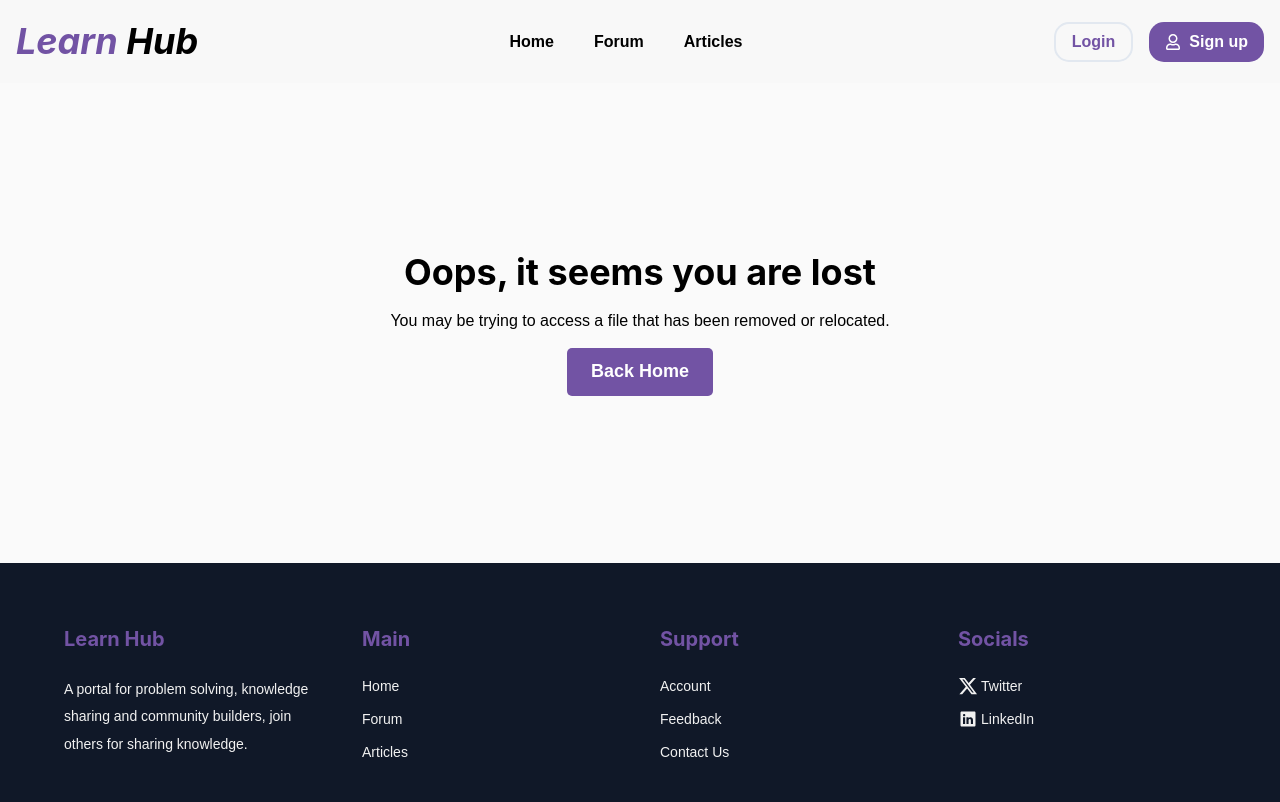
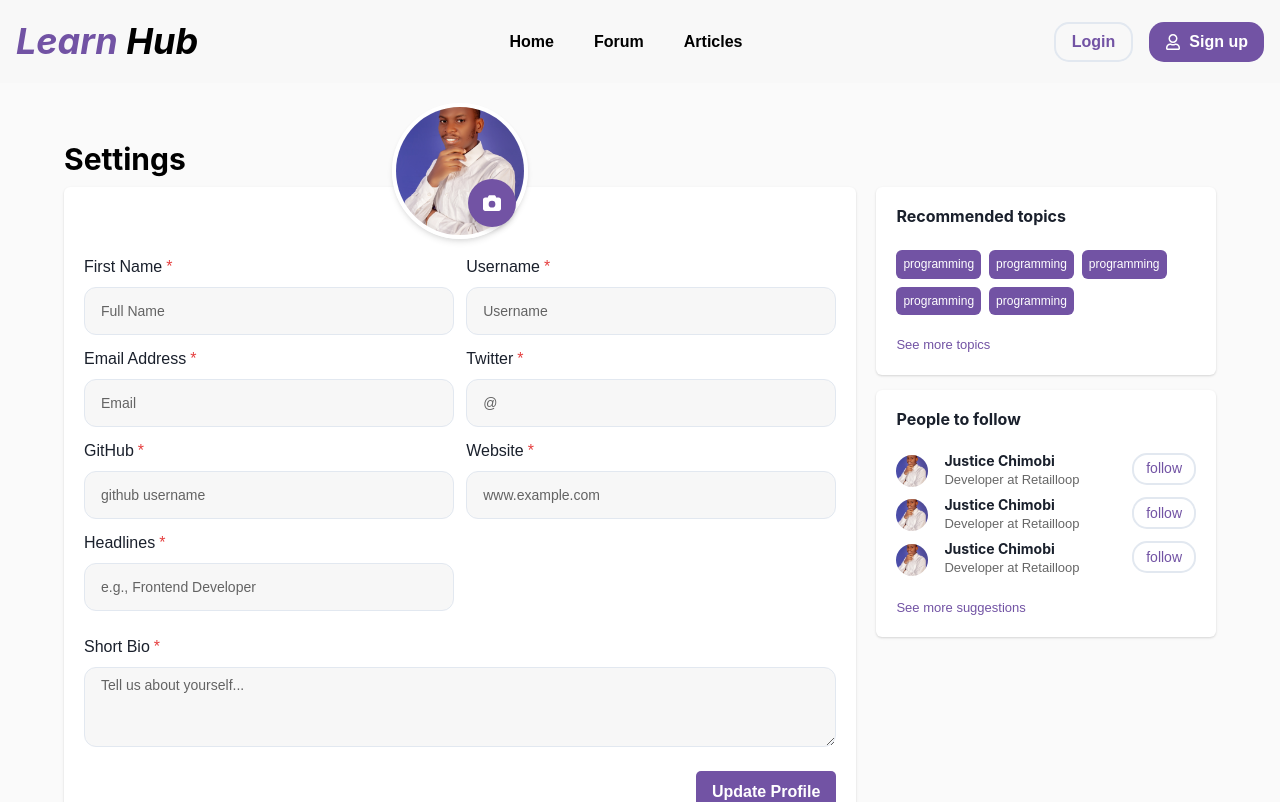
Before and after one commit to chimobi-justice/learn-hub, a React (Vite) app: page /me/settings/account/edit in a window 1280 px wide. Shown: the top 802 px of the page. Built offline with nearby package versions, Linux system fonts and the light colour scheme.

Commit message:
get created users articles

```diff
--- a/src/App.tsx
+++ b/src/App.tsx
@@ -15,10 +15,12 @@ import Articles from '@pages/Articles'
 import ShowArticle from '@pages/Articles/show'
 import CreateArticle from '@pages/Articles/create'
 
+import Profile from '@pages/Users/Profile'
+import ProfileEdit from '@pages/Users/Settings'
+import UserViews from '@pages/Users/UserViews'
+
 import Login from '@pages/Auth/Login'
 import Register from '@pages/Auth/Register'
-import Profile from '@pages/Users/Profile'
-import ProfileEdit from '@pages/Users/Settings'
 
 const routes = createBrowserRouter(
   createRoutesFromElements(
@@ -33,8 +35,9 @@ const routes = createBrowserRouter(
         <Route index path='/articles/:slug' element={<ShowArticle />} />
         <Route index path='/articles/new' element={<CreateArticle />} />
 
-        <Route index path='/user/lnb/:user' element={<Profile />} />
-        <Route index path='/user/lnb/:user/edit' element={<ProfileEdit />} />
+        <Route index path='/me/:username' element={<Profile />} />
+        <Route index path='/me/settings/account/edit' element={<ProfileEdit />} />
+        <Route index path='/me/views/:username' element={<UserViews />} />
 
         <Route index path='/auth/login' element={<Login />} />
         <Route index path='/auth/register' element={<Register />} />
--- a/src/components/NavBar/navBarLg.tsx
+++ b/src/components/NavBar/navBarLg.tsx
@@ -91,15 +91,21 @@ const NavBarLg: FunctionComponent = () => {
                       </Box>
                     </MenuButton>
                     <MenuList>
+                      <Link to="/me/@justice-chimobi">
                         <MenuItem color={"blcack"}>
                           Your Profile
                         </MenuItem>
+                      </Link>
+                      <Link to="/me/views/@justice-chimobi">
                         <MenuItem color={"black"}>
-                        Your Articles
+                          Your Stories
                         </MenuItem>
+                      </Link>
+                      <Link to="/me/settings/account/edit">
                         <MenuItem color={"black"}>
                           Settings
                         </MenuItem>
+                      </Link>
                       <MenuDivider />
                       <MenuItem color={"black"}>
                         Logout
--- a/src/components/NavBar/navBarSm.tsx
+++ b/src/components/NavBar/navBarSm.tsx
@@ -151,15 +151,30 @@ const NavBarSm: FunctionComponent = () => {
                             </Box>
                           </MenuButton>
                           <MenuList>
+                            <Link
+                              to="/me/@justice-chimobi"
+                              onClick={() => setOpen(false)}
+                            >
                               <MenuItem color={"blcack"}>
                                 Your Profile
                               </MenuItem>
+                            </Link>
+                            <Link
+                              to="/me/views/@justice-chimobi"
+                              onClick={() => setOpen(false)}
+                            >
                               <MenuItem color={"black"}>
-                              Your Articles
+                                Your Stories
                               </MenuItem>
+                            </Link>
+                            <Link
+                              to="/me/settings/account/edit"
+                              onClick={() => setOpen(false)}
+                            >
                               <MenuItem color={"black"}>
                                 Settings
                               </MenuItem>
+                            </Link>
                             <MenuDivider />
                             <MenuItem color={"black"}>
                               Logout
--- a/src/pages/Users/Profile/index.tsx
+++ b/src/pages/Users/Profile/index.tsx
@@ -11,11 +11,12 @@ import {
   Image,
   Text
 } from '@chakra-ui/react'
-import { FaGithub, FaXTwitter } from "react-icons/fa6";
-import { GiWorld } from "react-icons/gi";
+import { FaGithub, FaXTwitter } from 'react-icons/fa6'
+import { GiWorld } from 'react-icons/gi'
 
 import { RecommendTopicCard, FollowCard, Button } from '@components/index'
 import AvatarPic from '@assets/images/avatar.jpg'
+import CoverPic from '@assets/images/cover.jpg'
 
 const Profile: FunctionComponent = () => {
   return (
@@ -37,8 +38,8 @@ const Profile: FunctionComponent = () => {
             <CardHeader p={"0px"} position={"relative"}>
               <Image
                 objectFit='cover'
-                src='https://bit.ly/dan-abramov'
-                alt='Dan Abramov'
+                src={CoverPic}
+                alt='cover photo'
                 height={"200px"}
                 width={"100%"}
                 borderRadius="md"
@@ -47,8 +48,8 @@ const Profile: FunctionComponent = () => {
               <Box
                 position={"absolute"}
                 bottom={"-5%"}
-                left={"50%"}
-                transform={"translateX(-50%)"}
+                left={"0%"}
+                transform={"translateX(15%)"}
                 border={"4px solid white"}
                 borderRadius={"full"}
                 boxShadow={"md"}
@@ -72,23 +73,23 @@ const Profile: FunctionComponent = () => {
 
                 <HStack
                   spacing={3}
-                  mt={"10px"}
+                  my={"10px"}
                 >
-                  <Link to="github.com">
+                  <Link to="github.com" target="_blank">
                     <Text
                       fontSize={{ base: "15px", md: "18px" }}
                     >
                       <FaGithub style={{ fontSize: "24px", marginBottom: "5px" }} />
                     </Text>
                   </Link>
-                  <Link to="x.com">
+                  <Link to="x.com" target="_blank">
                     <Text
                       fontSize={{ base: "15px", md: "18px" }}
                     >
                       <FaXTwitter style={{ fontSize: "24px", marginBottom: "5px" }} />
                     </Text>
                   </Link>
-                  <Link to="google.com">
+                  <Link to="google.com" target="_blank">
                     <Text
                       fontSize={{ base: "15px", md: "18px" }}
                     >
@@ -99,7 +100,7 @@ const Profile: FunctionComponent = () => {
               </Box>
 
               <Box>
-                <Link to="/user/lnb/justice-chimobi/edit">
+                <Link to="/me/settings/account/edit">
                   <Button
                     variant="solid"
                     size={{ base: "sm", lg: "md" }}
--- a/src/pages/Users/Settings/UpdateProfile/index.tsx
+++ b/src/pages/Users/Settings/UpdateProfile/index.tsx
@@ -1,45 +1,91 @@
-import { FunctionComponent } from 'react'
+import { FunctionComponent, useRef } from 'react'
 import {
+  Avatar,
   Box,
   Card,
   CardBody,
   FormControl,
   FormLabel,
+  IconButton,
   SimpleGrid
 } from '@chakra-ui/react'
+import { FaCamera } from 'react-icons/fa6';
 
 import {
   Button,
   Input,
   TextArea
 } from '@components/index'
+import { colors } from '../../../../colors'
+import AvatarPic from '@assets/images/avatar.jpg'
 
 const UpdateProfile: FunctionComponent = () => {
+  const fileInputRef = useRef<HTMLInputElement>(null);
+
+  const handleClick = () => {
+    fileInputRef.current?.click();
+  };
+
   return (
     <Card>
-      <CardBody>
-        <SimpleGrid minChildWidth="300px" spacing={3}>
+      <CardBody position="relative">
+        <Box textAlign="center" mb={12}>
+          <Box
+            position="absolute"
+            top="-13%"
+            left="50%"
+            transform="translateX(-50%)"
+            border="4px solid white"
+            borderRadius="full"
+            boxShadow="md"
+            zIndex={1}
+          >
+            <Avatar size="2xl" name="Segun Adebayo" src={AvatarPic} />
+            <IconButton
+              aria-label="Change avatar"
+              icon={<FaCamera />}
+              onClick={handleClick}
+              position="absolute"
+              bottom="0"
+              right="0"
+              borderRadius="full"
+              bg={colors.primary}
+              boxShadow="md"
+              size="lg"
+              m={2}
+            />
+            <input
+              type="file"
+              accept="image/*"
+              ref={fileInputRef}
+              style={{ display: 'none' }}
+              onChange={() => console.log("file clicked")}
+            />
+
+          </Box>
+        </Box>
+        <SimpleGrid minChildWidth="300px" spacing={3} mb={6}>
           <FormControl isRequired>
-            <FormLabel>First name</FormLabel>
+            <FormLabel>First Name</FormLabel>
             <Input
               type="text"
-              name='fullname'
-              placeholder="Fullname"
+              name="fullname"
+              placeholder="Full Name"
             />
           </FormControl>
           <FormControl isRequired>
             <FormLabel>Username</FormLabel>
             <Input
               type="text"
-              name='username'
+              name="username"
               placeholder="Username"
             />
           </FormControl>
           <FormControl isRequired>
             <FormLabel>Email Address</FormLabel>
             <Input
-              type="text"
-              name='email'
+              type="email"
+              name="email"
               placeholder="Email"
             />
           </FormControl>
@@ -47,48 +93,51 @@ const UpdateProfile: FunctionComponent = () => {
             <FormLabel>Twitter</FormLabel>
             <Input
               type="text"
-              name='username'
+              name="twitter"
               placeholder="@"
             />
           </FormControl>
-
           <FormControl isRequired>
             <FormLabel>GitHub</FormLabel>
             <Input
               type="text"
-              name='username'
+              name="github"
               placeholder="github username"
             />
           </FormControl>
-
           <FormControl isRequired>
             <FormLabel>Website</FormLabel>
             <Input
+              type="url"
+              name="website"
+              placeholder="www.example.com"
+            />
+          </FormControl>
+          <FormControl isRequired>
+            <FormLabel>Headlines</FormLabel>
+            <Input
               type="text"
-              name='username'
-              placeholder="www.john.com"
+              name="headlines"
+              placeholder="e.g., Frontend Developer"
             />
           </FormControl>
         </SimpleGrid>
-
-        <Box my={"15px"}>
-
+        <Box mb={6}>
           <FormControl isRequired>
-            <FormLabel>Bio</FormLabel>
+            <FormLabel>Short Bio</FormLabel>
             <TextArea
-              placeholder="Bio..."
+              placeholder="Tell us about yourself..."
               name="bio"
             />
           </FormControl>
         </Box>
-
-        <Box textAlign={"right"} mt={"10"}>
+        <Box textAlign="right">
           <Button
             variant="solid"
             size={{ base: "sm", lg: "md" }}
             width={{ base: "100%", lg: "auto" }}
-            type="button"
-            fontWeight={"semibold"}
+            type="submit"
+            fontWeight="semibold"
             rounded="sm"
           >
             Update Profile
@@ -96,7 +145,7 @@ const UpdateProfile: FunctionComponent = () => {
         </Box>
       </CardBody>
     </Card>
-  )
-}
+  );
+};
 
-export default UpdateProfile
+export default UpdateProfile;
--- /dev/null
+++ b/src/pages/Users/UserViews/index.tsx
@@ -0,0 +1,94 @@
+import { FunctionComponent } from 'react'
+import {
+  Box,
+  Heading,
+  Stack,
+} from '@chakra-ui/react'
+
+import { RecommendTopicCard, FollowCard, Button, ArticlesCard } from '@components/index'
+
+const UserViews: FunctionComponent = () => {
+  const CardData = [1, 2, 3, 4, 5, 6, 7, 8, 9];
+
+  return (
+    <Box
+      m={"3rem auto"}
+      width={"90%"}
+    >
+      <Box
+        display={"flex"}
+        justifyContent={"space-between"}
+        flexDirection={{ base: "column", md: "row" }}
+        alignItems={"center"}
+      >
+        <Heading as="h4" size="lg" py={"20px"}>My Stories</Heading>
+
+        <Stack
+          spacing={4}
+          direction={{ base: "column", md: "row" }}
+        >
+          <Button
+            variant="outline"
+            size="md"
+            type="button"
+            fontWeight={"semibold"}
+            rounded="lg"
+          >
+            Create Threads
+          </Button>
+
+          <Button
+            variant="solid"
+            size="md"
+            type="button"
+            fontWeight={"semibold"}
+            rounded="lg"
+          >
+            Write Articles
+          </Button>
+        </Stack>
+      </Box>
+
+      <Box
+        display={"flex"}
+        justifyContent={"flex-start"}
+        flexDirection={{ base: "column", md: "row" }}
+        gap={5}
+      >
+        <Box width={{ base: "100%", md: "70%" }}>
+          <Box>
+            {CardData.map((index) => (
+              <ArticlesCard
+                key={index}
+                articleImg="https://images.unsplash.com/photo-1555041469-a586c61ea9bc?ixlib=rb-4.0.3&ixid=MnwxMjA3fDB8MHxwaG90by1wYWdlfHx8fGVufDB8fHx8&auto=format&fit=crop&w=1770&q=80"
+                title="2024 Lorem ipsum, dolor sit amet consectetur adipisicing elit. Minima, nemo"
+                description="Lorem ipsum dolor sit amet consectetur adipisicing elit. A dolore est modi.
+              Repellendus quisquam, aliquam perspiciatis consequuntur vero quam quibusdam atque dolorem
+              quos dolores, in minima modi deleniti, quae doloribus?
+              "
+                slug="2024-lorem-ipsum-dolor-sit-amet-consectetur-adipisicing-elit-Minima-nemo"
+                authorAvatar=""
+                authorUsername="Nelson Dev"
+                authorOccupation="Developer at Prembly"
+              />
+            ))}
+          </Box>
+        </Box>
+
+        <Box width={{ base: "100%", md: "30%" }}>
+          <Box>
+            <RecommendTopicCard />
+          </Box>
+
+          <Box mt={"15px"}>
+            <FollowCard />
+          </Box>
+        </Box>
+
+      </Box>
+
+    </Box>
+  )
+}
+
+export default UserViews;
```
Also changed, not shown: 1 other file (tests, documents, lock files or other folders). Lines whose indentation alone changed are shown as unchanged.
